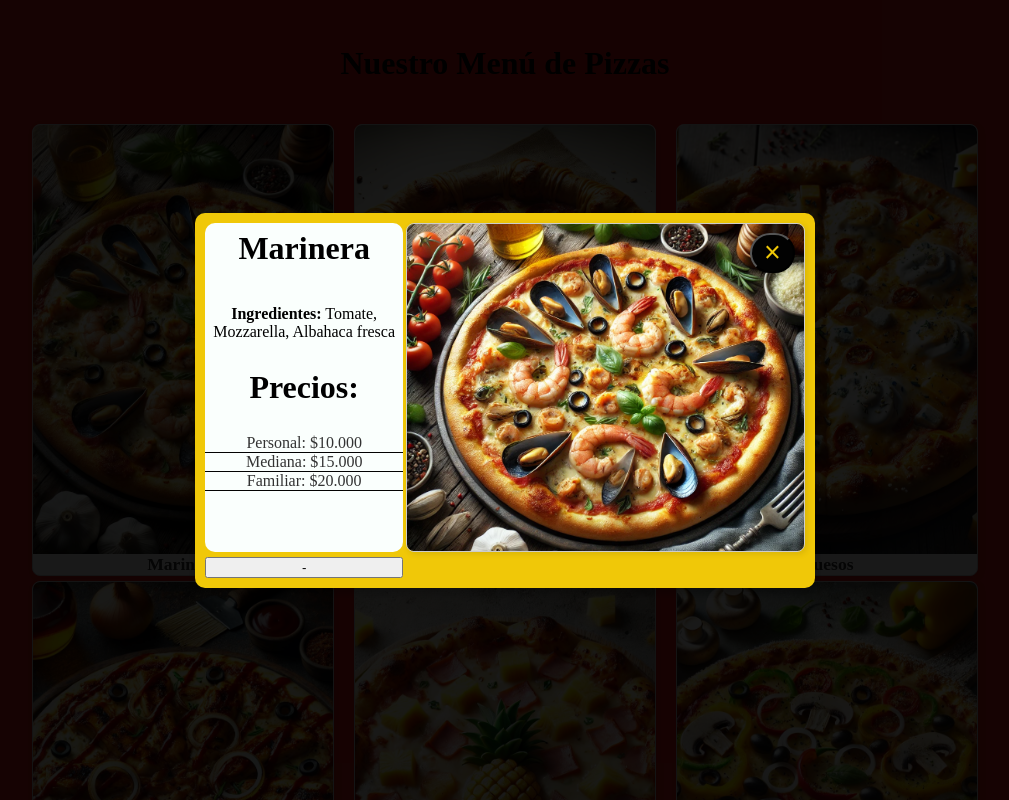
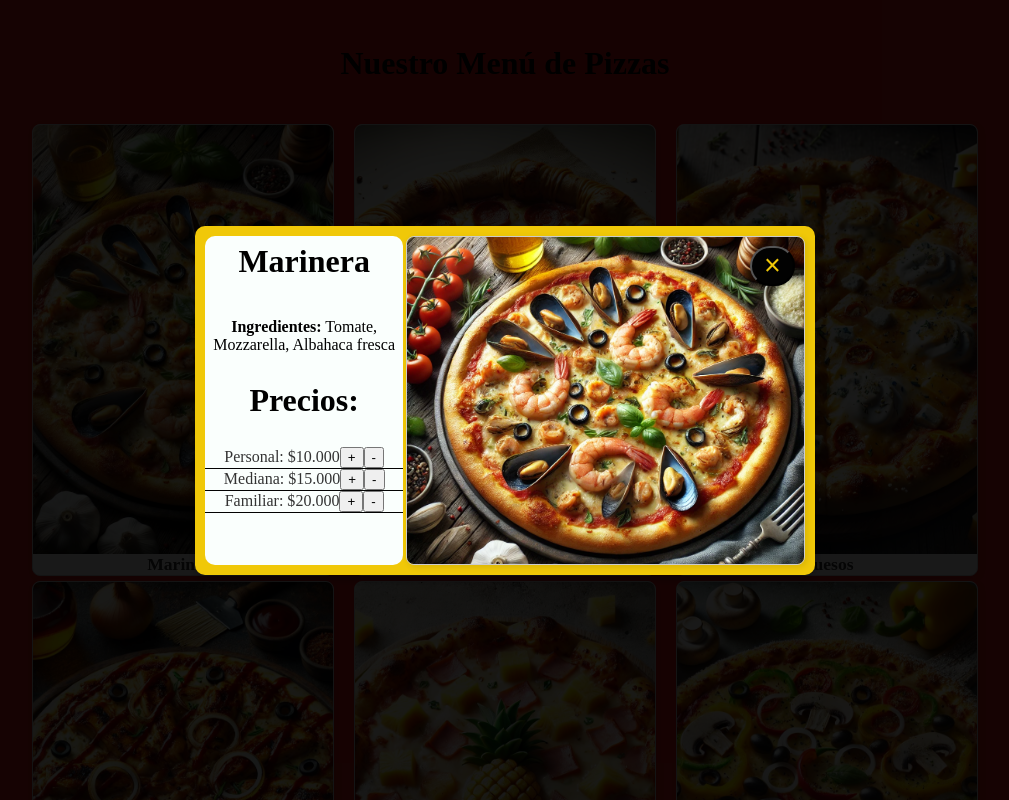
Before and after one commit to Magupe09/SintenedorReact-2, a React (Vite) app in the folder sintenedor/: page / in a window 1280 px wide. Both pictures are taken after a click on the element "Marinera". Shown: the top 800 px of the page, without its empty margins (135-1144 px from the left). Built offline with nearby package versions, Linux system fonts and the light colour scheme; a web font is replaced by a local one.

Commit message:
estado de controles

```diff
--- a/sintenedor/src/Components/common/modal.jsx
+++ b/sintenedor/src/Components/common/modal.jsx
@@ -7,8 +7,29 @@ function Modal({ pizza, onClose }) {
   const [controles,setControles]=useState({personal: 0, mediana: 0, familiar: 0 });
 
 
-  function handleIncreaseQuantity(size){}
-  function handleDecreaseQuantity(size){}
+  function handleIncreaseQuantity(size){
+    console.log("Aumentamos el valor",size)
+    setControles(prevControles => {
+       return{
+        ...prevControles,
+        [size]: prevControles[size]+1
+
+       };
+
+       })
+  }
+  function handleDecreaseQuantity(size){
+
+    setControles(prevControles => {
+      return{
+       ...prevControles,
+       [size]: prevControles[size]-1
+
+      };
+
+      })
+      //console.log("Disminuimos el valor",controles)
+  }
 
   if (!pizza) {
     return null;
@@ -48,9 +69,12 @@ function Modal({ pizza, onClose }) {
                 {size.charAt(0).toUpperCase() + size.slice(1)}: ${price.toFixed(3)}
                 {/* *** Placeholder para los botones de cantidad +/- para ESTE TAMAÑO (¡futuro!) *** */}
                 {/* Por ahora, solo mostramos el precio fijo */}
+                <button className='controles' onClick={()=>{handleIncreaseQuantity(size)}}>+</button>
+                <button className='controles' onClick={()=>handleDecreaseQuantity(size)}>-</button>
+              </li>
 
-              </li>
             ))}
+
           </ul>
         </div>
 
@@ -73,10 +97,6 @@ function Modal({ pizza, onClose }) {
           {/* </div> */}
         </div>
 
-        <button>-</button>
-
-
-
 
       </div> {/* Fin modal-box */}
 
```
